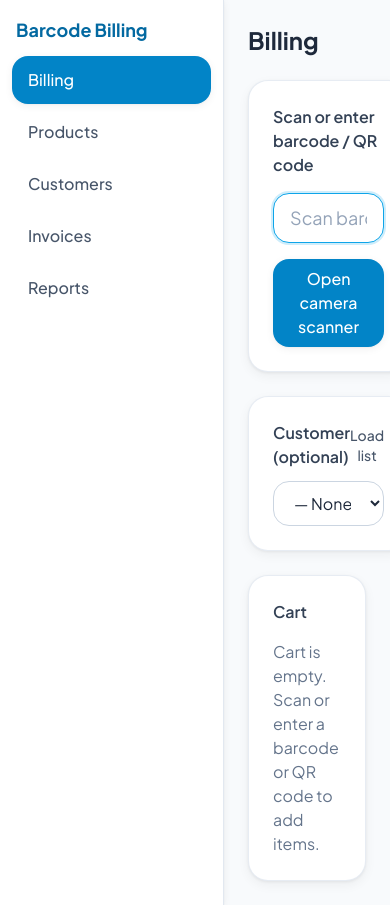
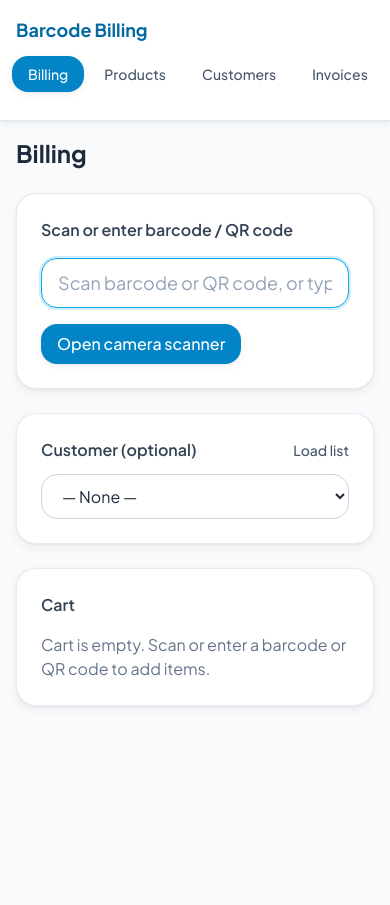
Before and after one commit to aniket-017/Invoice, a React (Vite) app in the folder frontend/: page / in a window 390 px wide. After the commit the page ends 844 px from the top, so only its background shows below. Built offline with nearby package versions, Linux system fonts and the light colour scheme; what html5-qrcode would draw is missing.

Commit message:
Refactor layout and navigation styles for improved responsiveness and usability

```diff
--- a/frontend/src/App.tsx
+++ b/frontend/src/App.tsx
@@ -18,14 +18,14 @@ export default function App() {
   return (
     <Layout
       sidebar={
-        <nav className="flex flex-col gap-1 p-3">
+        <nav className="flex gap-1 p-3 overflow-x-auto md:flex-col">
           {nav.map(({ to, label }) => (
             <NavLink
               key={to}
               to={to}
               end={to === '/'}
               className={({ isActive }) =>
-                `rounded-xl px-4 py-3 font-medium transition-colors ${
+                `rounded-xl px-4 py-2 text-sm sm:text-base font-medium whitespace-nowrap transition-colors ${
                   isActive ? 'bg-primary-600 text-white shadow-soft' : 'text-slate-600 hover:bg-surface-100 hover:text-slate-900'
                 }`
               }
--- a/frontend/src/components/Layout.tsx
+++ b/frontend/src/components/Layout.tsx
@@ -5,14 +5,14 @@ interface LayoutProps {
 
 export default function Layout({ sidebar, children }: LayoutProps) {
   return (
-    <div className="flex min-h-screen">
-      <aside className="no-print w-56 shrink-0 border-r border-slate-200 bg-white shadow-soft">
-        <div className="sticky top-0 py-4">
+    <div className="flex min-h-screen flex-col md:flex-row">
+      <aside className="no-print w-full shrink-0 border-b border-slate-200 bg-white shadow-soft md:w-56 md:border-b-0 md:border-r">
+        <div className="md:sticky md:top-0 py-4">
           <h1 className="px-4 text-lg font-bold text-primary-700">Barcode Billing</h1>
           {sidebar}
         </div>
       </aside>
-      <main className="min-w-0 flex-1 p-6 md:p-8">{children}</main>
+      <main className="min-w-0 flex-1 p-4 sm:p-6 md:p-8">{children}</main>
     </div>
   );
 }
```
